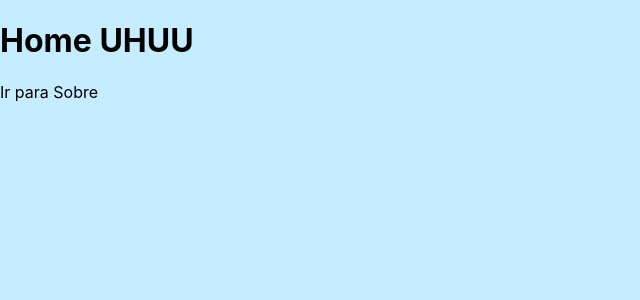
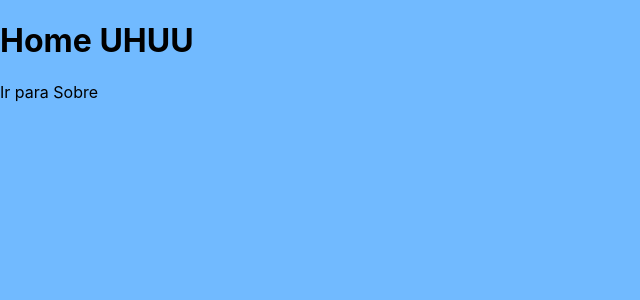
Before and after one commit to vbragaesilva/bragaesilva, a Next.js app: page / in a window 1280 px wide. Shown: the top 300 px of the page, without its empty margins (0-640 px from the left). Built offline with nearby package versions, Linux system fonts and the light colour scheme.

Commit message:
estilos certos 0_0

```diff
--- a/pages/index.js
+++ b/pages/index.js
@@ -1,4 +1,3 @@
-import '../styles/style.css';
 import Head from 'next/head';
 import Link from 'next/link';
 function Home(){
--- a/styles/globals.css
+++ b/styles/globals.css
@@ -4,6 +4,7 @@
   margin: 0;
   font-family: -apple-system, BlinkMacSystemFont, Segoe UI, Roboto, Oxygen,
     Ubuntu, Cantarell, Fira Sans, Droid Sans, Helvetica Neue, sans-serif;
+		background-color: rgb(113, 186, 255);
 }
 
 a {
--- a/styles/style.css
+++ /dev/null
@@ -1,9 +0,0 @@
-*{
-	font-family: -apple-system, BlinkMacSystemFont, Segoe UI, Roboto, Oxygen,
-    Ubuntu, Cantarell, Fira Sans, Droid Sans, Helvetica Neue, sans-serif;
-		color:black;
-}
-
-body{
-	background-color: rgb(197, 237, 255);
-}
```
